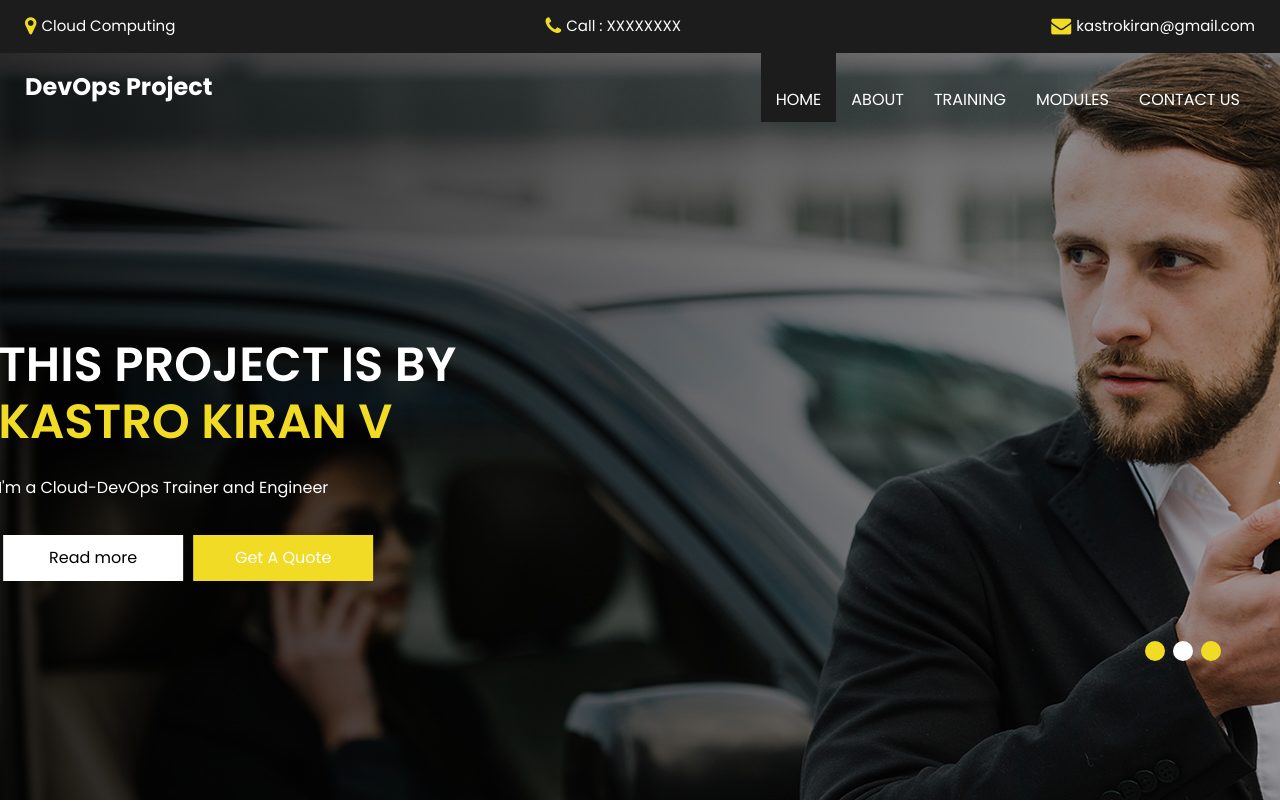
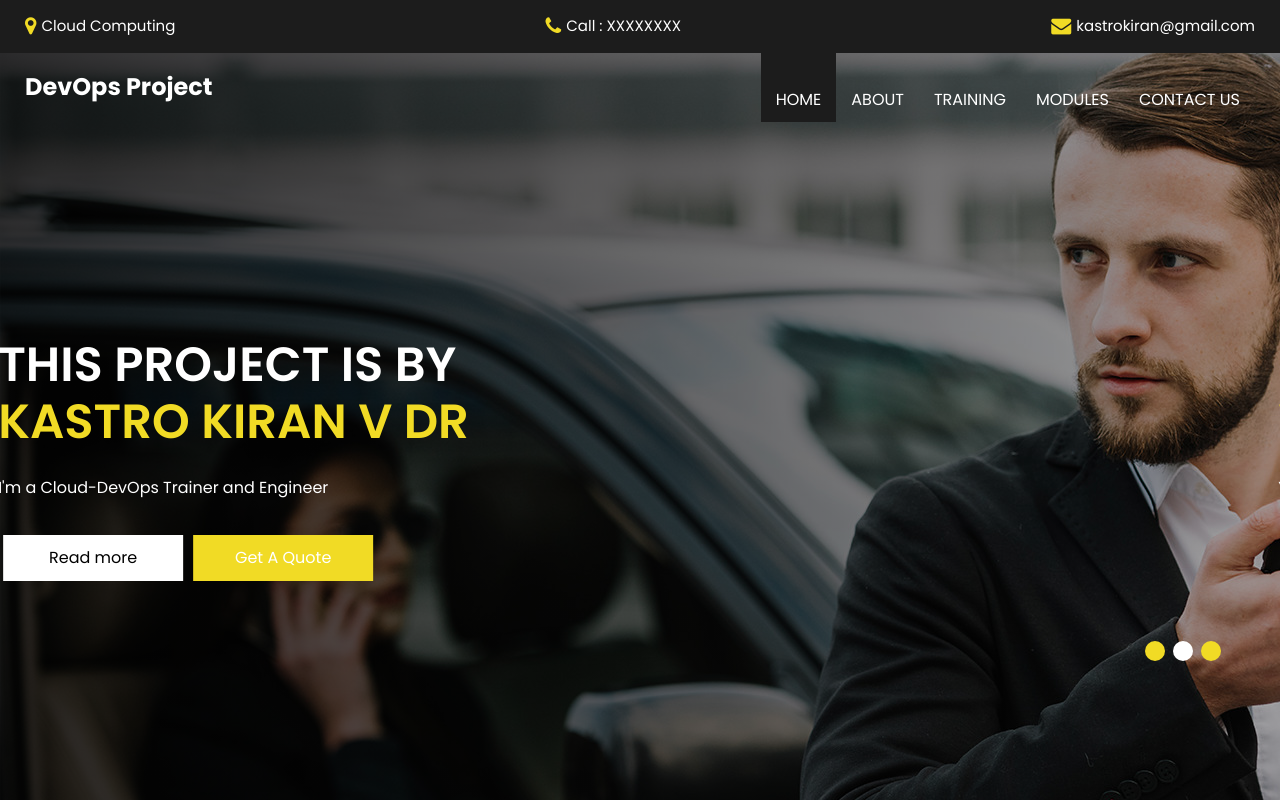
Before and after one commit to swarup182000/ECR-ECS-Project, a plain HTML site: page index.html in a window 1280 px wide. Shown: the top 802 px of the page. Drawn offline with Linux system fonts and the light colour scheme.

Commit message:
Update name to include 'Dr' in index.html

```diff
--- a/index.html
+++ b/index.html
@@ -109,7 +109,7 @@
                     <h1>
                       This Project is by <br>
                       <span>
-                        Kastro Kiran V
+                        Kastro Kiran V Dr
                       </span>
                     </h1>
                     <p>
```
